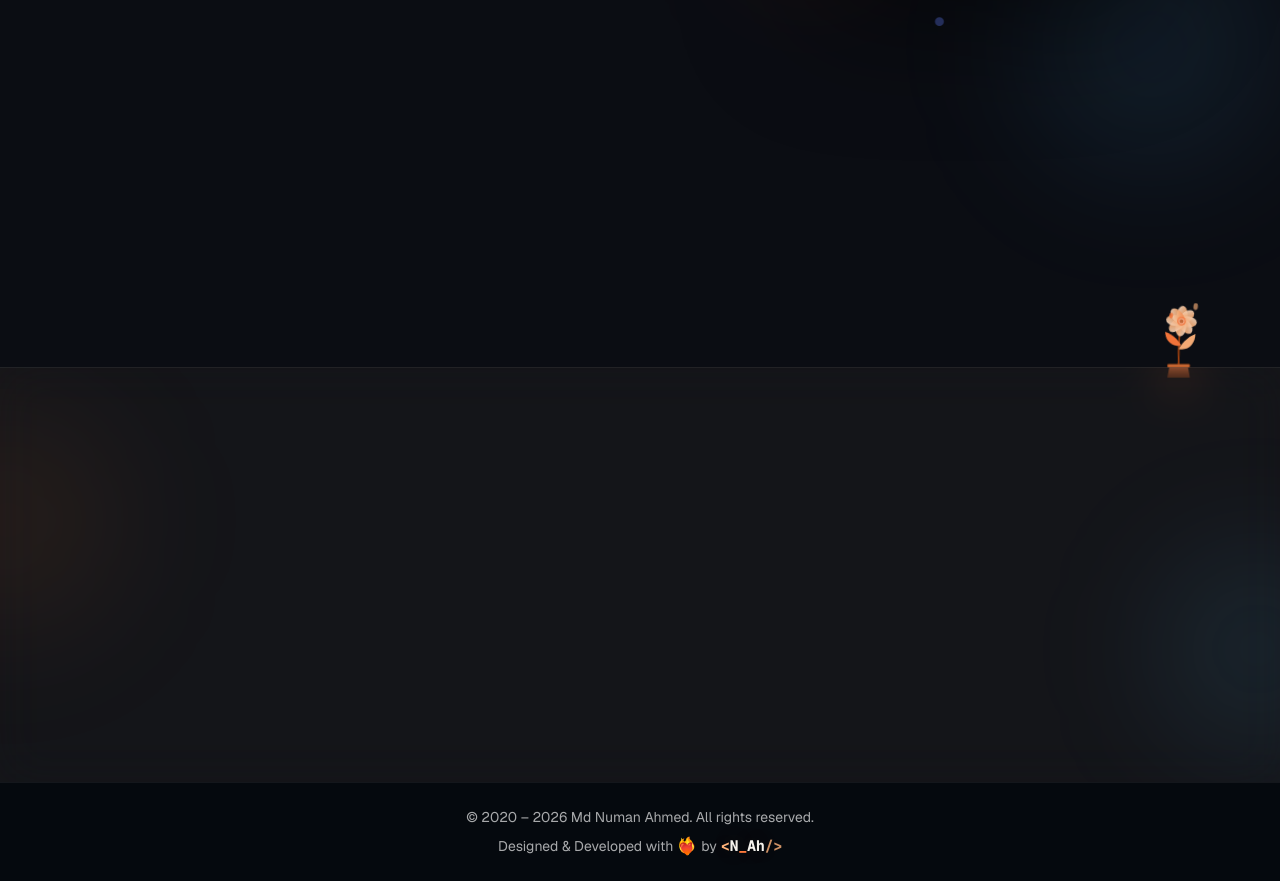
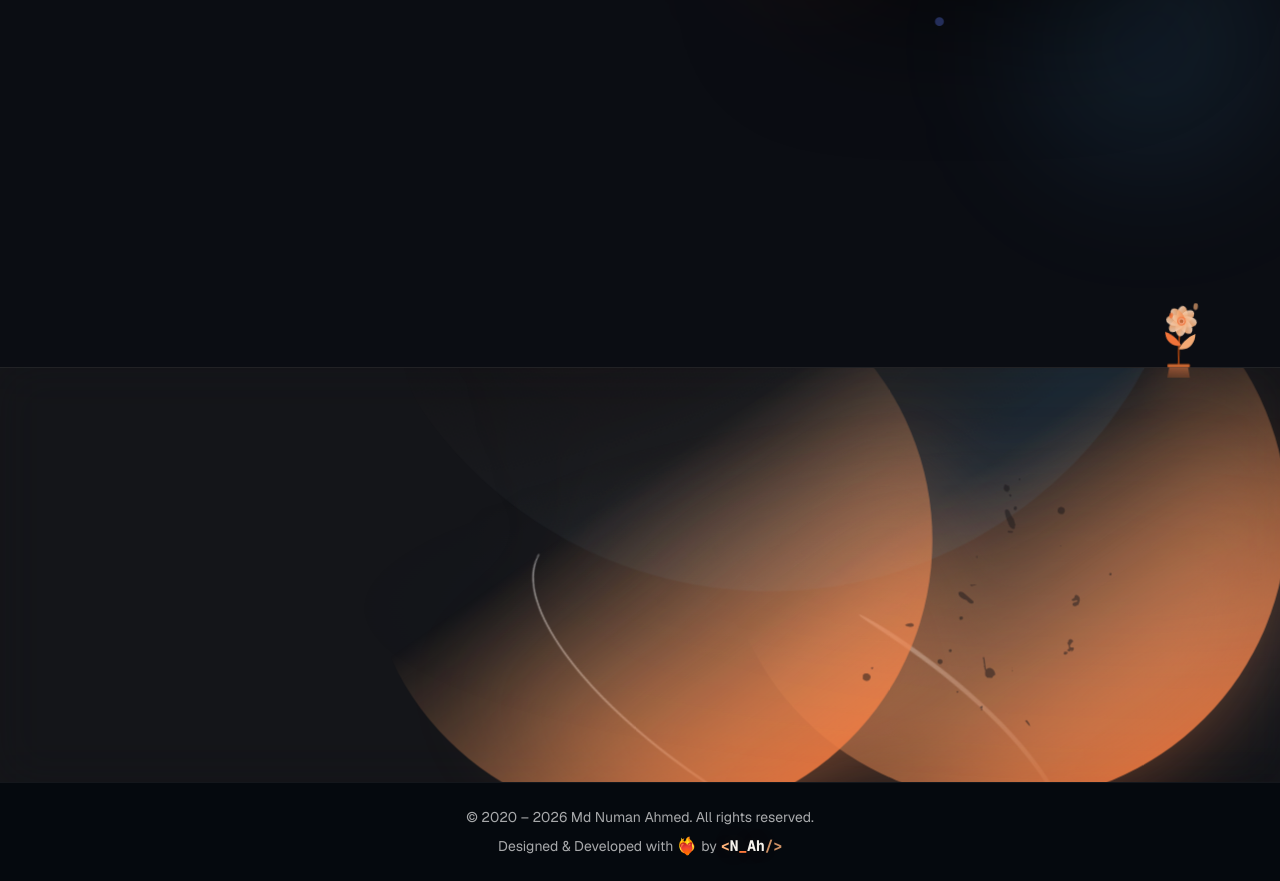
Before and after one commit to num-js/portfolio-numan-dev, a Next.js app: page / in a window 1280 px wide. Shown: the part 9341-10222 px from the top of the page. Built offline with nearby package versions, Linux system fonts and the light colour scheme.

Commit message:
Replace footer blur circles with right-aligned SVG circles backdrop

```diff
--- /dev/null
+++ b/src/components/footer/FooterCirclesBackdrop.tsx
@@ -0,0 +1,121 @@
+"use client";
+
+import { useEffect, useRef } from "react";
+import gsap from "gsap";
+
+/**
+ * Decorative footer backdrop using the original bg-circles artwork.
+ * Ambient GSAP motion (float + pulse + soft bloom) — skipped for reduced-motion.
+ */
+export default function FooterCirclesBackdrop() {
+  const rootRef = useRef<HTMLDivElement>(null);
+
+  useEffect(() => {
+    const root = rootRef.current;
+    if (!root) return;
+
+    const prefersReducedMotion = window.matchMedia(
+      "(prefers-reduced-motion: reduce)"
+    ).matches;
+
+    if (prefersReducedMotion) return;
+
+    const cluster = root.querySelector<HTMLElement>("[data-circles-cluster]");
+    const pulse = root.querySelector<HTMLElement>("[data-circles-pulse]");
+    const bloom = root.querySelector<HTMLElement>("[data-circles-bloom]");
+    const sheen = root.querySelector<HTMLElement>("[data-circles-sheen]");
+    if (!cluster || !pulse || !bloom || !sheen) return;
+
+    const ctx = gsap.context(() => {
+      gsap.to(cluster, {
+        y: -16,
+        x: -10,
+        duration: 8,
+        ease: "sine.inOut",
+        yoyo: true,
+        repeat: -1,
+      });
+
+      gsap.to(pulse, {
+        scale: 1.08,
+        duration: 10,
+        ease: "sine.inOut",
+        yoyo: true,
+        repeat: -1,
+        transformOrigin: "70% 55%",
+      });
+
+      gsap.to(bloom, {
+        opacity: 0.65,
+        scale: 1.12,
+        duration: 6.5,
+        ease: "sine.inOut",
+        yoyo: true,
+        repeat: -1,
+        transformOrigin: "75% 50%",
+      });
+
+      gsap.fromTo(
+        sheen,
+        { opacity: 0.12, xPercent: -6 },
+        {
+          opacity: 0.38,
+          xPercent: 6,
+          duration: 5.5,
+          ease: "sine.inOut",
+          yoyo: true,
+          repeat: -1,
+        }
+      );
+    }, root);
+
+    return () => ctx.revert();
+  }, []);
+
+  return (
+    <div
+      ref={rootRef}
+      aria-hidden="true"
+      className="pointer-events-none absolute inset-0 overflow-hidden"
+    >
+      {/* Soft bloom duplicate — deeper glow behind the sharp artwork */}
+      <div
+        data-circles-bloom
+        className="absolute -right-[18%] top-[-35%] h-[170%] w-[min(1200px,140vw)] scale-125 opacity-40 blur-2xl will-change-transform"
+      >
+        {/* eslint-disable-next-line @next/next/no-img-element */}
+        <img
+          src="/backgrounds/bg-circles.svg"
+          alt=""
+          className="h-full w-full object-cover object-right"
+          draggable={false}
+        />
+      </div>
+
+      {/* Main artwork: outer float + inner pulse (separate transforms) */}
+      <div
+        data-circles-cluster
+        className="absolute -right-[12%] top-[-28%] h-[160%] w-[min(1100px,130vw)] scale-125 will-change-transform"
+      >
+        <div
+          data-circles-pulse
+          className="h-full w-full will-change-transform"
+        >
+          {/* eslint-disable-next-line @next/next/no-img-element */}
+          <img
+            src="/backgrounds/bg-circles.svg"
+            alt=""
+            className="h-full w-full object-cover object-right opacity-95"
+            draggable={false}
+          />
+        </div>
+      </div>
+
+      {/* Warm practical + cool monitor sheen */}
+      <div
+        data-circles-sheen
+        className="absolute inset-0 bg-[radial-gradient(ellipse_at_78%_42%,rgba(255,122,60,0.18),transparent_42%),radial-gradient(ellipse_at_88%_58%,rgba(79,184,255,0.14),transparent_55%)] will-change-transform"
+      />
+    </div>
+  );
+}
--- a/src/components/footer/SiteFooter.tsx
+++ b/src/components/footer/SiteFooter.tsx
@@ -5,6 +5,7 @@ import Image from "next/image";
 import gsap from "gsap";
 import { ScrollTrigger } from "gsap/ScrollTrigger";
 import FooterBrand from "./FooterBrand";
+import FooterCirclesBackdrop from "./FooterCirclesBackdrop";
 import SocialLinks from "@/components/shared/SocialLinks";
 import ResumeDownloadLink from "@/components/shared/ResumeDownloadLink";
 import {
@@ -71,14 +72,7 @@ export default function SiteFooter() {
       </div>
 
       <div className="relative overflow-hidden border-t border-white/6 bg-glass/90 backdrop-blur-xl">
-        <div
-          aria-hidden="true"
-          className="pointer-events-none absolute -left-[8%] top-[10%] h-[min(220px,45vw)] w-[min(220px,45vw)] rounded-full bg-accent-orange/8 blur-[70px]"
-        />
-        <div
-          aria-hidden="true"
-          className="pointer-events-none absolute -right-[6%] bottom-[8%] h-[min(200px,40vw)] w-[min(200px,40vw)] rounded-full bg-accent-blue/10 blur-[65px]"
-        />
+        <FooterCirclesBackdrop />
 
         <div className="relative mx-auto max-w-6xl px-6 py-12 lg:py-14">
           <div className="grid gap-10 lg:grid-cols-[2fr_1fr] lg:gap-12">
```
Also changed, not shown: public/backgrounds/bg-circles.svg (added).
